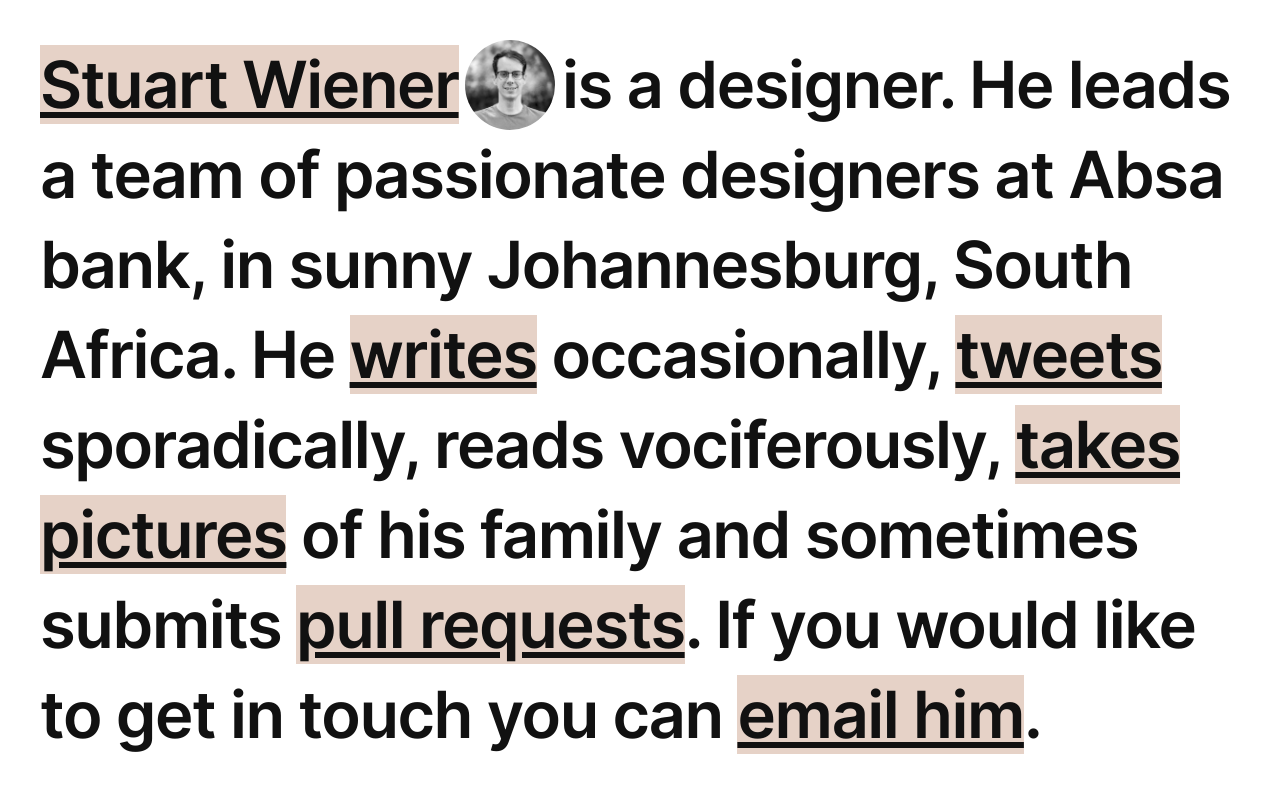
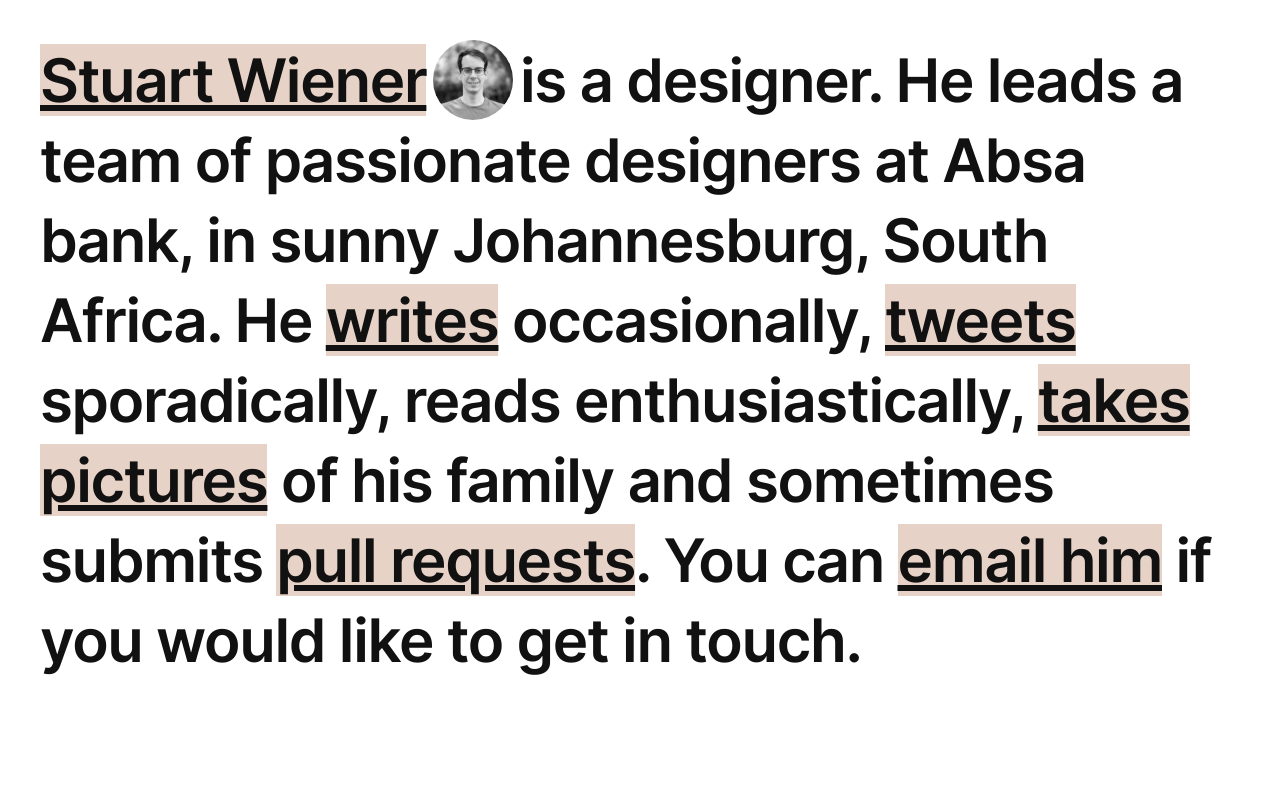
Before and after one commit to stuartwiener/stuartwiener.github.io, a Jekyll site: the page built from index.html, in a window 1280 px wide. Shown: the top 793 px of the page. Built offline with Jekyll 4.4.1, drawn with Linux system fonts in a browser that asks for light colours.

Commit message:
responsive typography

```diff
--- a/css/main.scss
+++ b/css/main.scss
@@ -79,12 +79,12 @@
   --color-2: #E6D2C7;
   --color-3: #EEE2DC;
 
-  --size-1: 65px;
+  --size-1: 60px;
   --size-2: 30px;
   --size-3: 24px;
   --size-4: 18px;
 
-  --lineheight-1: 90px;
+  --lineheight-1: 80px;
   --lineheight-2: 45px;
   --lineheight-3: 32px;
   --lineheight-4: 24px;
--- a/index.html
+++ b/index.html
@@ -6,5 +6,5 @@
 <header>
 <h1><a href="{{ site.url }}">Stuart Wiener</a></h1>&nbsp;<img src="{{ site.url }}/images/stuart_wiener.jpg" alt="Stuart Wiener">
 
-<p><span class="invisible">Stuart Wiener</span> is a designer. He leads a team of passionate designers at Absa bank, in sunny Johannesburg, South Africa. He <a href="https://designand.substack.com">writes</a> occasionally, <a href="https://twitter.com/stuartwiener">tweets</a> sporadically, reads vociferously, <a href="https://instagram.com/stuartwiener">takes pictures</a> of his family and sometimes submits <a href="https://github.com/stuartwiener">pull requests</a>. If you would like to get in touch you can <a onclick="window.location.href='mailto:hello'+'@'+'stuartwiener.com';">email him</a>.</p>
+<p><span class="invisible">Stuart Wiener</span> is a designer. He leads a team of passionate designers at Absa bank, in sunny Johannesburg, South Africa. He <a href="https://designand.substack.com">writes</a> occasionally, <a href="https://twitter.com/stuartwiener">tweets</a> sporadically, reads enthusiastically, <a href="https://instagram.com/stuartwiener">takes pictures</a> of his family and sometimes submits <a href="https://github.com/stuartwiener">pull requests</a>. You can <a onclick="window.location.href='mailto:hello'+'@'+'stuartwiener.com';">email him</a> if you would like to get in touch.</p>
 </header>
```
